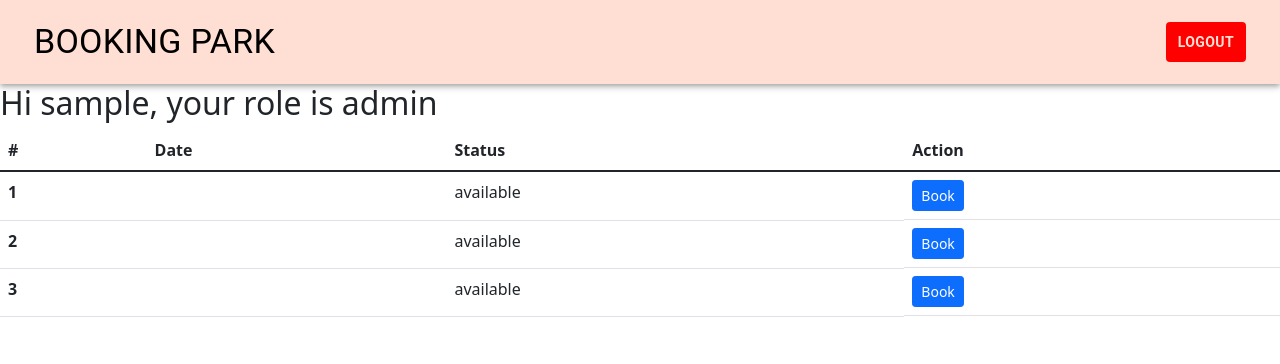
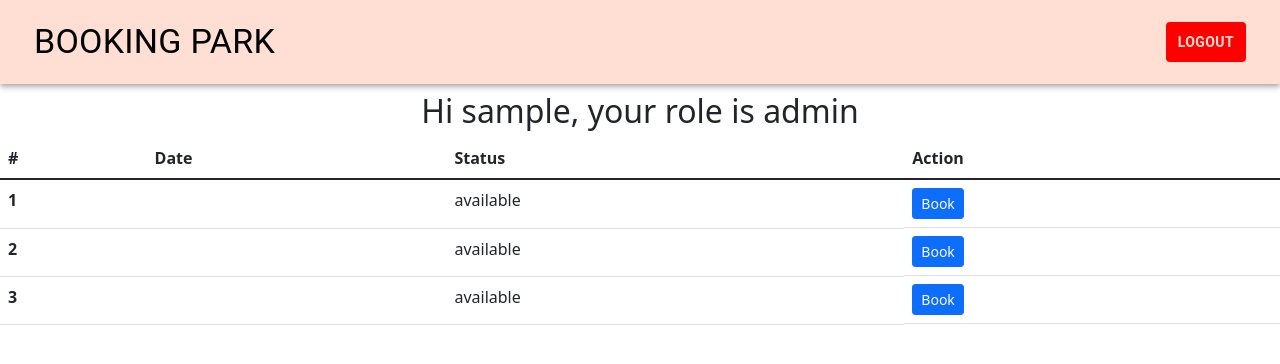
Before and after one commit to adelanegara/hackathon-exercise-one, a React (Create React App) app: page / in a window 1280 px wide. Shown: the top 364 px of the page. Built offline with nearby package versions, Linux system fonts and the light colour scheme; data requests are answered from the project's data file; sample sign-in values are in the browser's storage.

Commit message:
PrivateRoute.js added

```diff
--- a/src/App.js
+++ b/src/App.js
@@ -1,10 +1,10 @@
-import { BrowserRouter as Router, Routes, Route } from 'react-router-dom';
+import { BrowserRouter as Router, Routes, Route } from "react-router-dom";
 import { ToastContainer } from "react-toastify";
-import './App.css';
-import Home from './components/Home/Home';
-import Login from './components/Login/Login';
-import Navbar from './components/Navbar/Navbar';
-
+import PrivateRoutes from "./PrivateRoutes";
+import "./App.css";
+import Home from "./components/Home/Home";
+import Login from "./components/Login/Login";
+import Navbar from "./components/Navbar/Navbar";
 
 function App() {
   return (
@@ -14,9 +14,8 @@ function App() {
         <ToastContainer />
       </div>
       <Routes>
-       <Route path="/" element={<Home/>} />
-       <Route path="/login" element={<Login/>} />
-
+        <Route path="/login" element={<Login />} />
+        <Route path="/" element={<PrivateRoutes component={Home} />} />
       </Routes>
     </Router>
   );
--- /dev/null
+++ b/src/PrivateRoutes.js
@@ -0,0 +1,10 @@
+import React from "react";
+import { Navigate } from "react-router-dom";
+
+const PrivateRoute = ({ component: Component }) => {
+  const isLogin = localStorage.getItem("isLogin");
+
+  return isLogin ? <Component /> : <Navigate to="/login" />;
+};
+
+export default PrivateRoute;
--- a/src/components/Home/Home.js
+++ b/src/components/Home/Home.js
@@ -33,8 +33,8 @@ const Home = () => {
     fetchData();
   }, []);
   return (
-    <div>
-      <h2>
+    <div className="mb-2 mt-2">
+      <h2 className="text-lg-center">
         Hi {username}, your role is {role}
       </h2>
       <table className="table">
```
Lines whose indentation alone changed are shown as unchanged.
